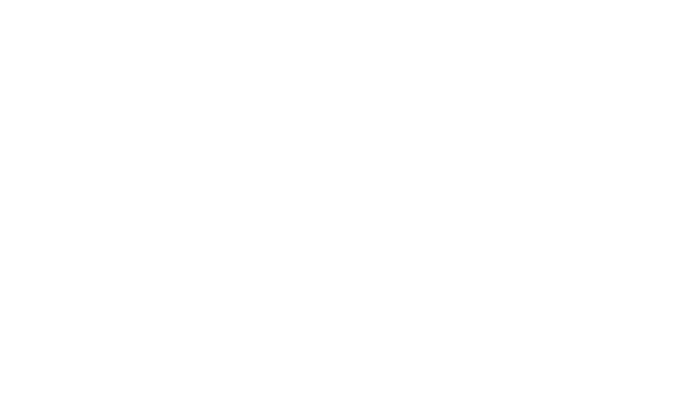
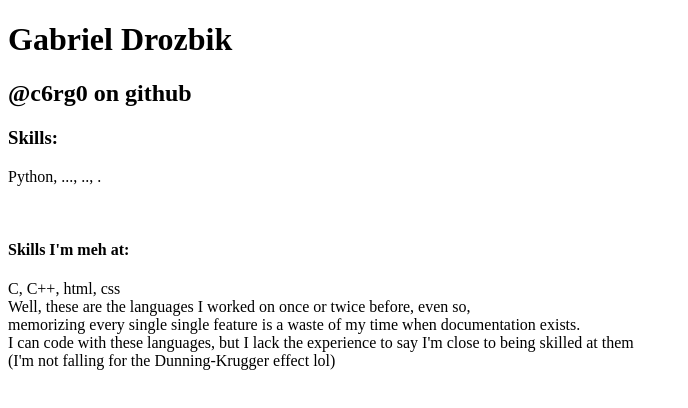
Before and after one commit to c6rg0/c6rg0.github.io, a plain HTML site: page index.html in a window 1280 px wide. Shown: the whole page, without its empty margins (0-688 px from the left). Drawn offline with Linux system fonts and the light colour scheme.

Commit message:
Added all of the text, the css and decoration is next (aka; the death of me)

```diff
--- a/index.html
+++ b/index.html
@@ -5,8 +5,16 @@
 </head>
 <body>
 
-<h1></h1>
-<p></p>
-
+<h1>Gabriel Drozbik</h1>
+<h2>@c6rg0 on github</h2>
+<h3>Skills:</h3>
+<p>Python, ..., .., . <br> </p>
+<br>
+<h4>Skills I'm meh at:</h4>
+<p>C, C++, html, css <br>
+Well, these are the languages I worked on once or twice before, even so,<br>
+memorizing every single single feature is a waste of my time when documentation exists.<br>
+I can code with these languages, but I lack the experience to say I'm close to being skilled at them<br>
+(I'm not falling for the Dunning-Krugger effect lol) <br></p>
 </body>
 </html>
```
